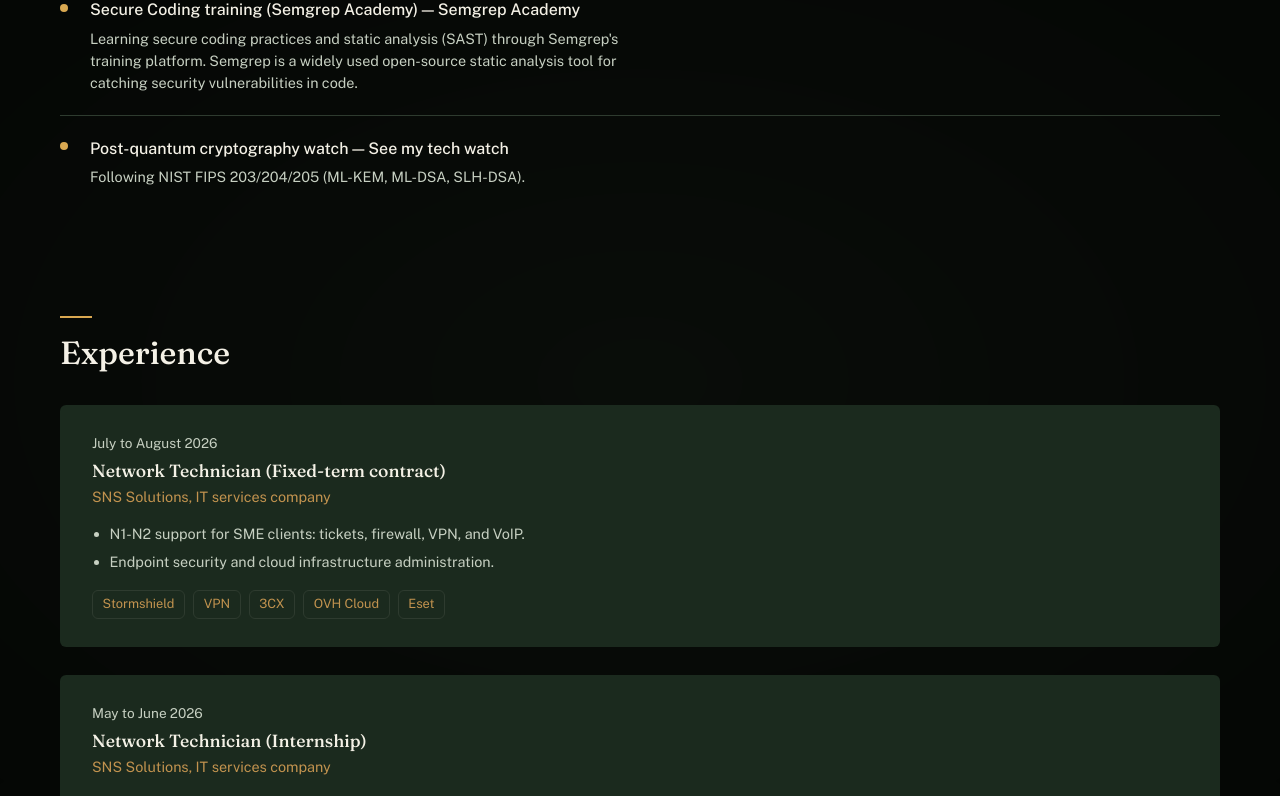
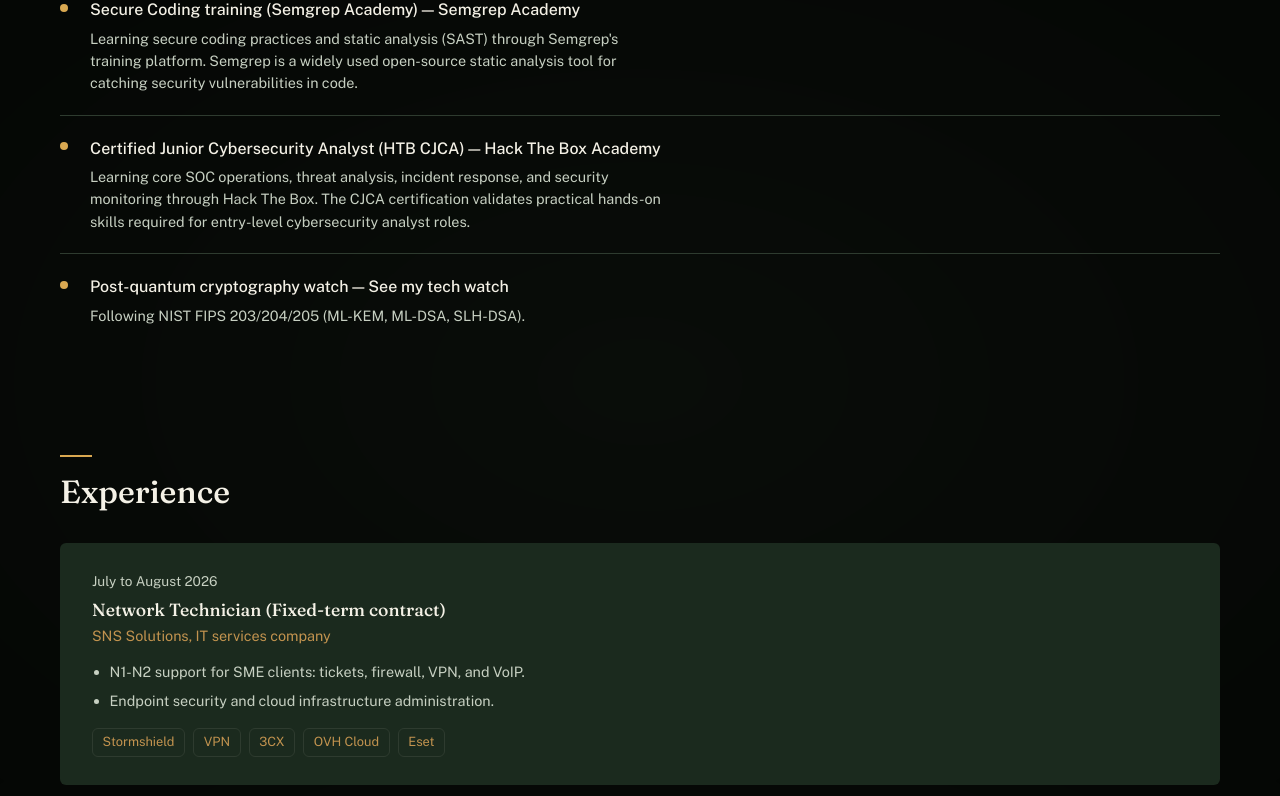
Before and after one commit to maillet-nills/maillet-nills.github.io, a React (Vite) app: page /#/ in a window 1280 px wide. Shown: the part 1619-2415 px from the top of the page. Built offline with nearby package versions, Linux system fonts and the light colour scheme; a web font is replaced by a local one.

Commit message:
feat: add HTB CJAC in currentFocus

```diff
--- a/src/pages/Home.tsx
+++ b/src/pages/Home.tsx
@@ -52,6 +52,12 @@
         detail: "Learning secure coding practices and static analysis (SAST) through Semgrep's training platform. Semgrep is a widely used open-source static analysis tool for catching security vulnerabilities in code.",
         link: 'https://academy.semgrep.dev/',
         linkLabel: 'Semgrep Academy',
+    },
+    {
+        label: 'Certified Junior Cybersecurity Analyst (HTB CJCA)',
+        detail: 'Learning core SOC operations, threat analysis, incident response, and security monitoring through Hack The Box. The CJCA certification validates practical hands-on skills required for entry-level cybersecurity analyst roles.',
+        link: 'https://academy.hackthebox.com/preview/certifications/htb-certified-junior-cybersecurity-analyst',
+        linkLabel: 'Hack The Box Academy',
     },
     {
         label: 'Post-quantum cryptography watch',
```
